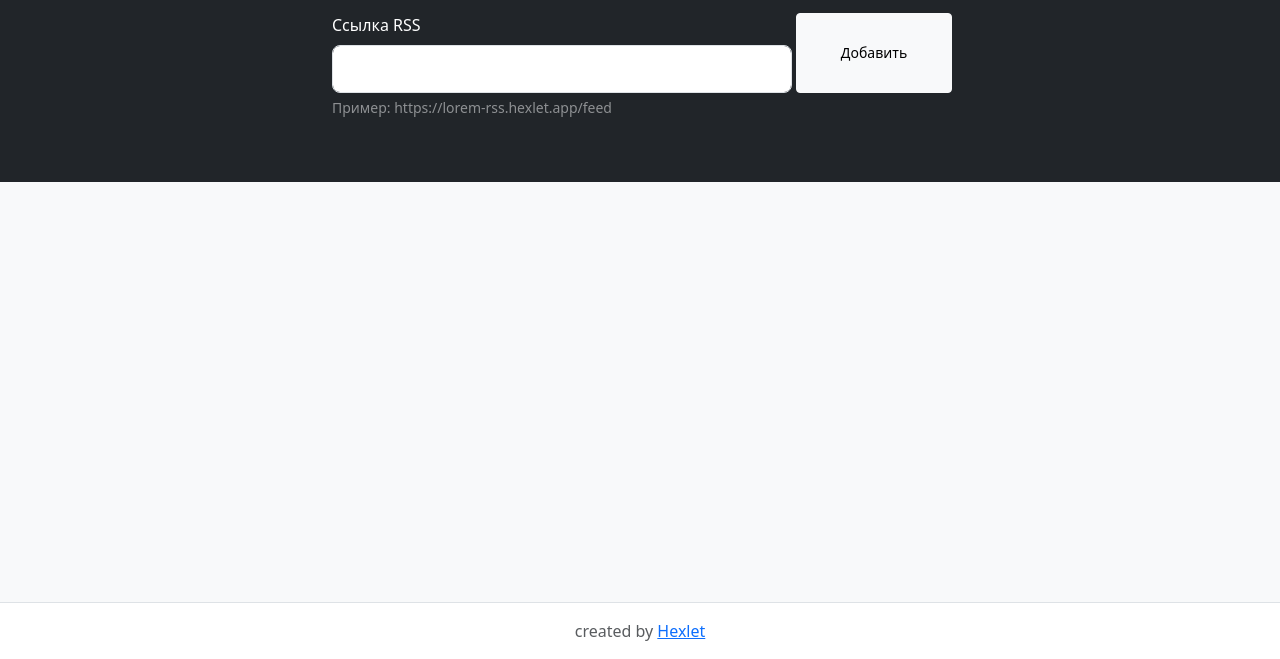
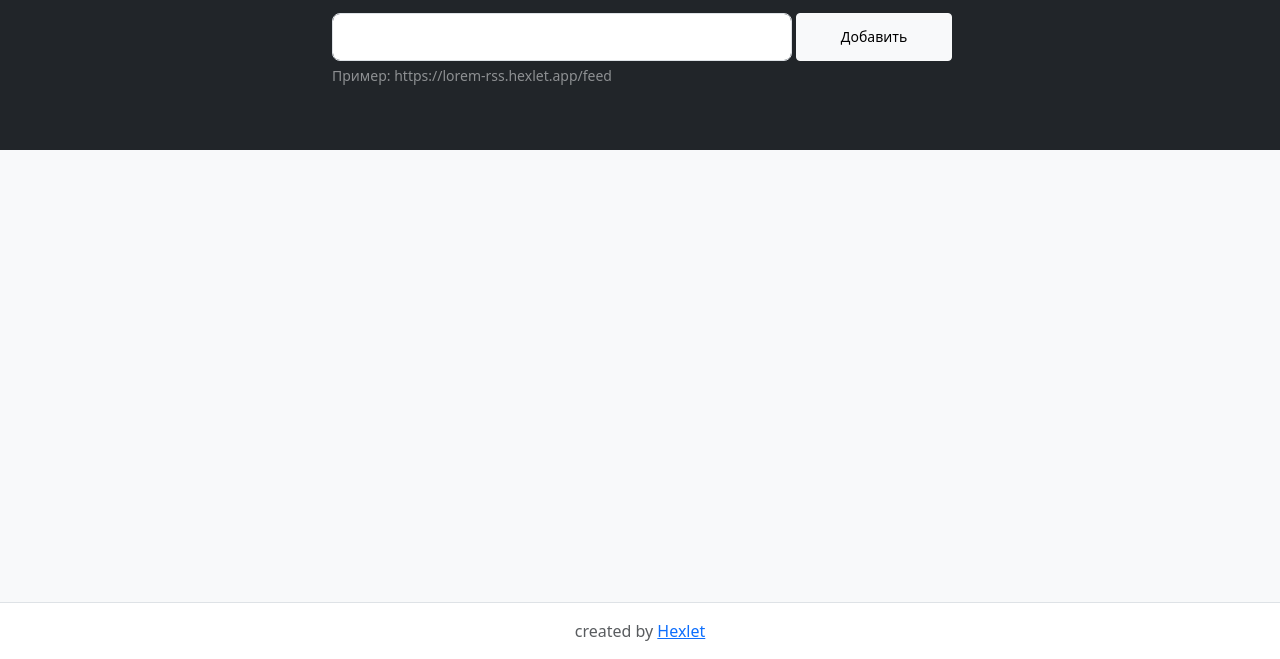
Before and after one commit to ARMINEPAL/frontend-project-11, a website built with Vite: page index.html in a window 1280 px wide. Shown: the part 141-800 px from the top of the page. Built offline with nearby package versions, Linux system fonts and the light colour scheme.

Commit message:
validation

```diff
--- a/index.html
+++ b/index.html
@@ -13,7 +13,6 @@
         <p>Начните читать RSS сегодня! Это легко, это красиво.</p>
         <form id="rssForm" class="row g-2">
             <div class="col-12 col-md-9">
-              <label for="rssUrl" class="form-label">Ссылка RSS</label>
               <input
                 type="text"
                 id="rssUrl"
```
